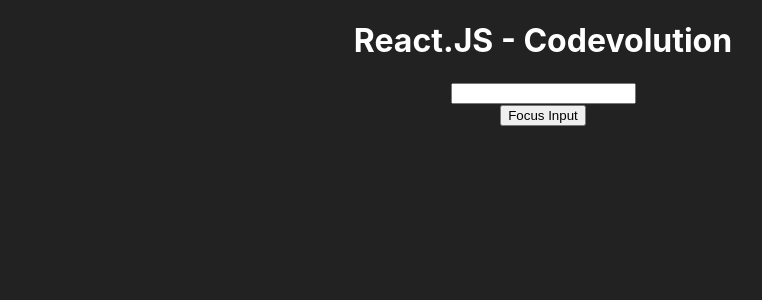
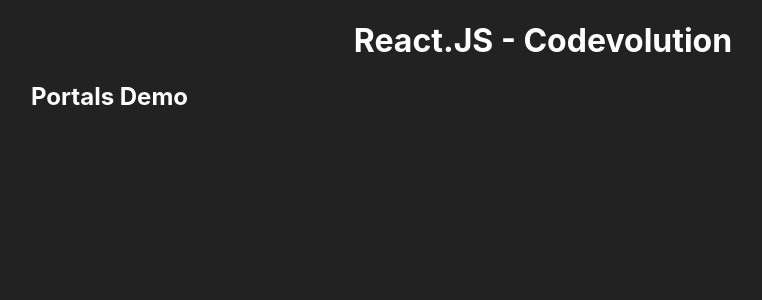
Before and after one commit to suman-saurabh-das/tutorial__react-js__codevolution, a React (Create React App) app: page / in a window 1280 px wide. Shown: the top 300 px of the page, without its empty margins (97-859 px from the left). Built offline with nearby package versions, Linux system fonts and the light colour scheme.

Commit message:
E31 - Portals

```diff
--- a/public/index.html
+++ b/public/index.html
@@ -18,5 +18,6 @@
   <body>
     <noscript>You need to enable JavaScript to run this app.</noscript>
     <div id="root"></div>
+    <div id="portal-root"></div>
   </body>
 </html>
--- a/src/App.js
+++ b/src/App.js
@@ -34,7 +34,10 @@
 // import RefDemo1 from './react-fundamentals/section 03/E28_RefDemo1';
 // import RefDemo2 from './react-fundamentals/section 03/E28_RefDemo2';
 // import FocusInput from './react-fundamentals/section 03/E29_FocusInput';
-import ForwardRefInputParent from './react-fundamentals/section 03/E30_ForwardRefInputParent';
+// import ForwardRefInputParent from './react-fundamentals/section 03/E30_ForwardRefInputParent';
+
+/* -------------------- Section 04 -------------------- */
+import PortalDemo from './react-fundamentals/section 04/E31_PortalDemo';
 
 function App() {
   return (
@@ -106,7 +109,11 @@
 
         {/* <FocusInput /> */}
 
-        <ForwardRefInputParent />
+        {/* <ForwardRefInputParent /> */}
+      </>
+      {/* -------------------- Section 04 -------------------- */}
+      <>
+        <PortalDemo />
       </>
     </div>
   );
--- /dev/null
+++ b/src/react-fundamentals/section 04/E31_PortalDemo.js
@@ -0,0 +1,33 @@
+import React from 'react'
+import ReactDOM from 'react-dom'
+
+function PortalDemo() {
+  return ReactDOM.createPortal (
+    <div>
+      <h2>Portals Demo</h2>
+    </div>,
+    document.getElementById("portal-root")
+  )
+}
+
+export default PortalDemo
+
+/*
+    Steps to render a component using Portal
+
+    Step 1 - Add a DOM node that falls outside the root element. (In index.html file)
+    Step 2 - Create the component that you want to insert into node other than root node.
+    Step 3 - Use the ReactDOM.createPortal() method to insert the component into the portal-root node.
+
+        import ReactDOM from 'react-dom'
+        instead of returning JSX, we will return ReactDOM.createPortal(parameter1, parameter2)
+        parameter1 - It is the JSX that we want to render (it can be any element that react can render numbers, strings, JSX or components).
+        parameter2 - It is the DOM node to mount the element onto.
+
+    Uses - To deal with parent component css, when the child component is a modal, pop-up or tool-tip.
+    Codesandbox: https://codesandbox.io/s/00254q4n6p
+
+    Event Bubling - Even though a portal can be anywhere inside the DOM tree, it behaves as a normal react child.
+    An event fired from inside a portal will propagate to ancestors in the containing react tree, even if those elements are not ancestors in the DOM tree.
+    Codepen: https://codepen.io/gaearon/pen/jGBWpE
+*/
```
Also changed, not shown: src/react-fundamentals/file-index.txt.
